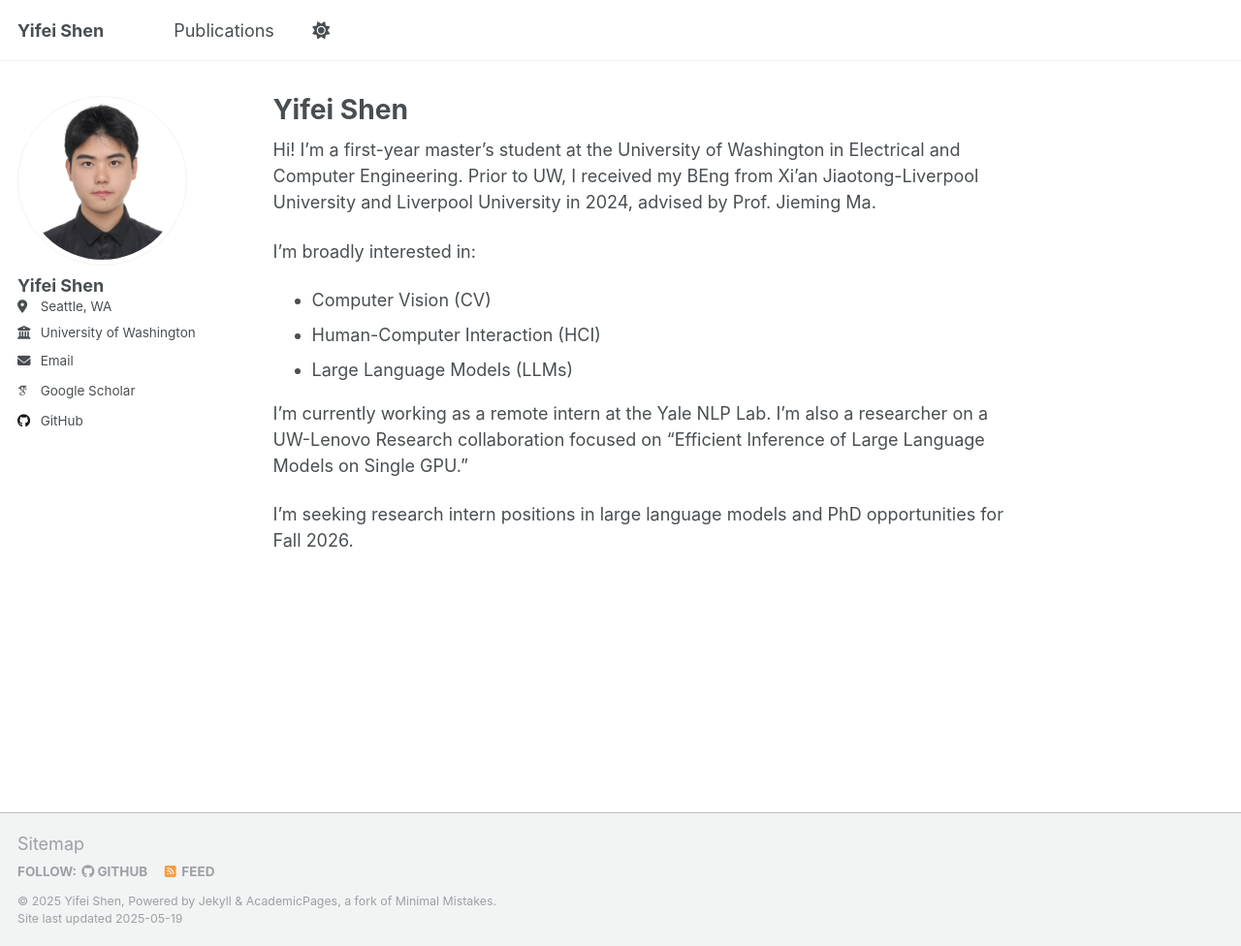
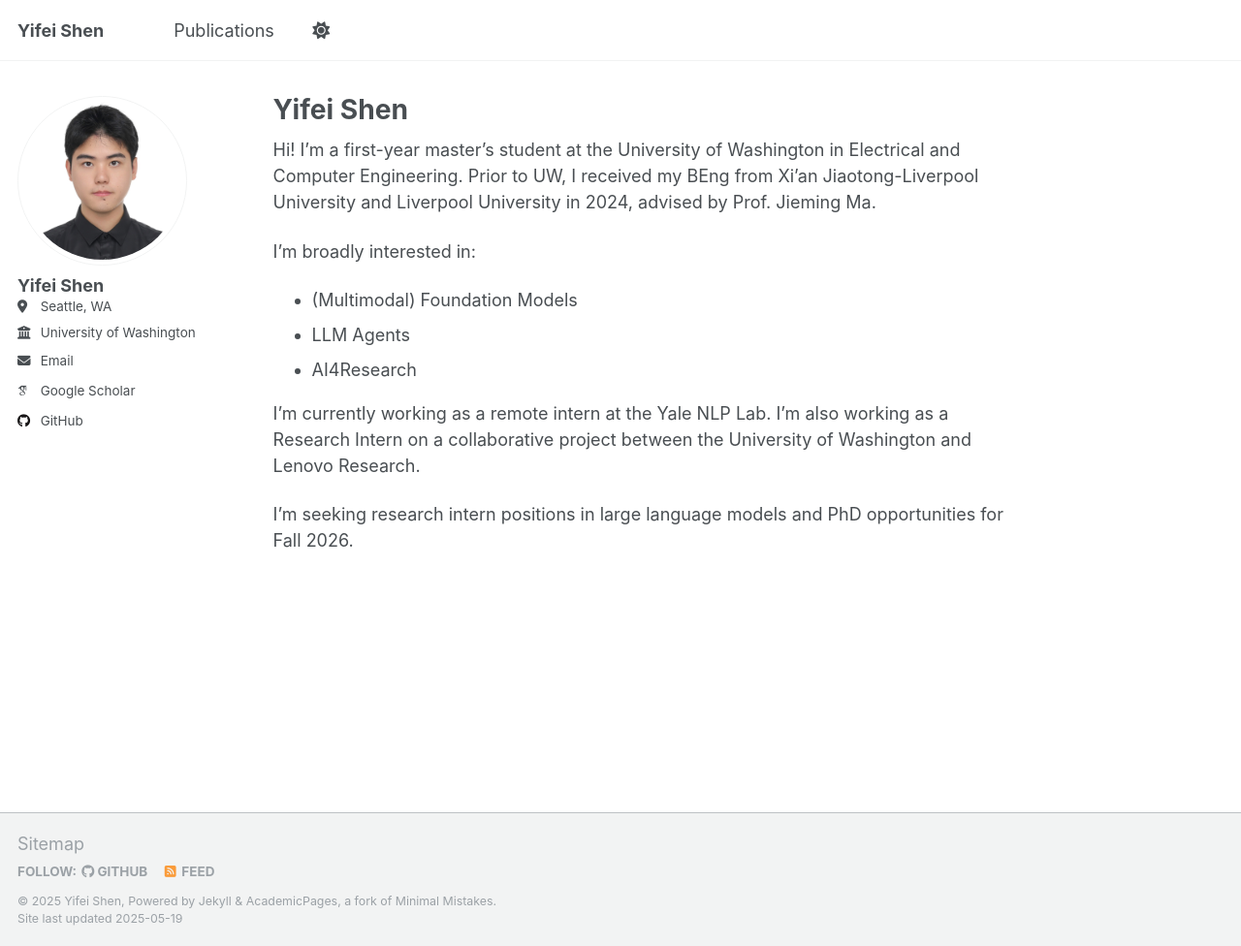
Before and after one commit to Barryshen1/Barryshen1.github.io, a Jekyll site: the page built from _pages/about.md, in a window 1280 px wide and 976 px high. Shown: the whole window at 97% size. Built offline with Jekyll 4.4.1, drawn with Linux system fonts in a browser that asks for light colours; some web fonts are replaced.

Commit message:
Update about.md

```diff
--- a/_pages/about.md
+++ b/_pages/about.md
@@ -11,10 +11,10 @@ redirect_from:
 Hi! I'm a first-year master's student at the University of Washington in Electrical and Computer Engineering. Prior to UW, I received my BEng from Xi'an Jiaotong-Liverpool University and Liverpool University in 2024, advised by Prof. Jieming Ma.
 
 I'm broadly interested in:
-* Computer Vision (CV)
-* Human-Computer Interaction (HCI)
-* Large Language Models (LLMs)
+* (Multimodal) Foundation Models
+* LLM Agents
+* AI4Research
 
-I'm currently working as a remote intern at the Yale NLP Lab. I'm also a researcher on a UW-Lenovo Research collaboration focused on "Efficient Inference of Large Language Models on Single GPU."
+I'm currently working as a remote intern at the Yale NLP Lab. I'm also working as a Research Intern on a collaborative project between the University of Washington and Lenovo Research.
 
 I'm seeking research intern positions in large language models and PhD opportunities for Fall 2026.
```
